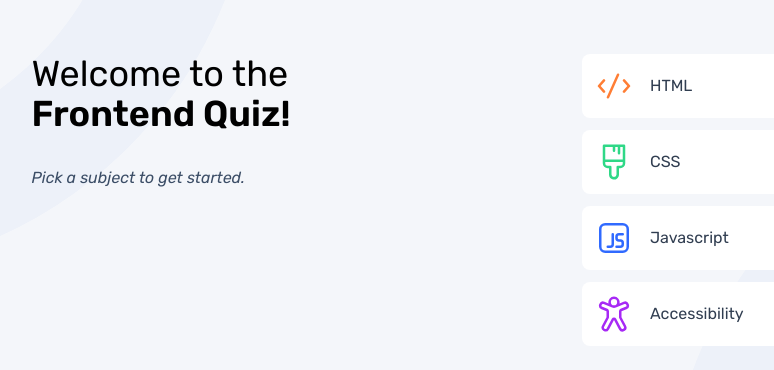
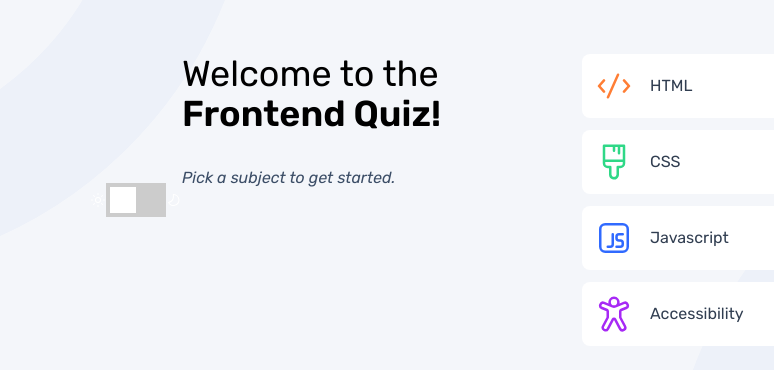
Before and after one commit to john-mathis/quiz, a Next.js app: page / in a window 1280 px wide. Shown: the part 200-570 px from the top of the page, without its empty margins (134-908 px from the left). Built offline with nearby package versions, Linux system fonts and the light colour scheme.

Commit message:
Temporary Toggle Mode component related edits. Added the css into the global stylesheet. Will convert into tailwind and refactor code in the component

```diff
--- a/app/components/ToggleMode/ToggleMode.tsx
+++ b/app/components/ToggleMode/ToggleMode.tsx
@@ -2,8 +2,6 @@
 import { useEffect, useState } from "react";
 import { useTheme } from "next-themes";
 import Image from "next/image";
-import { IoMoonOutline } from "react-icons/io5";
-import { IoSunnyOutline } from "react-icons/io5";
 
 export default function ToggleMode() {
   const [mounted, setMounted] = useState(false);
@@ -22,20 +20,61 @@ export default function ToggleMode() {
       title="Loading Light/Dark Toggle"
     />;
   }
-  if (resolvedTheme === "dark") {
+
+  // if (resolvedTheme === "dark") {
+  //   return (
+  //     <IoSunnyOutline
+  //       className="cursor-pointer"
+  //       onClick={() => setTheme("light")}
+  //     />
+  //   );
+  // }
+  // if (resolvedTheme === "light") {
+  //   return (
+  //     <IoMoonOutline
+  //       className="cursor-pointer"
+  //       onClick={() => setTheme("dark")}
+  //     />
+  //   );
+  // }
   return (
+    <section className="flex justify-end w-[20.43rem] md:w-[40rem] mx-auto">
+      {/* {resolvedTheme === "dark" ? (
         <IoSunnyOutline
           className="cursor-pointer"
           onClick={() => setTheme("light")}
         />
-    );
-  }
-  if (resolvedTheme === "light") {
-    return (
+      ) : (
         <IoMoonOutline
           className="cursor-pointer"
           onClick={() => setTheme("dark")}
         />
+      )} */}
+
+      <Image
+        src={`${
+          resolvedTheme === "dark"
+            ? "/icon-sun-dark.svg"
+            : "/icon-sun-light.svg"
+        }`}
+        alt={""}
+        width={16}
+        height={16}
+      />
+      <label className="switch">
+        <input
+          type="checkbox"
+          onClick={() => {
+            if (resolvedTheme === "light") {
+              setTheme("dark");
+            } else if (resolvedTheme === "dark") {
+              setTheme("light");
+            }
+          }}
+        />
+        <span className="slider round"></span>
+      </label>
+      <Image src={"/icon-moon-light.svg"} alt={""} width={16} height={16} />
+    </section>
   );
 }
-}
--- a/app/globals.css
+++ b/app/globals.css
@@ -18,3 +18,32 @@
 * {
   font-family: "Rubik", sans-serif;
 }
+
+/* The switch - the box around the slider */
+.switch {
+  @apply relative inline-block w-[60px] h-[34px];
+}
+
+/* Hide default HTML checkbox */
+.switch input {
+  @apply opacity-0 w-0 h-0;
+}
+
+/* The slider */
+.slider {
+  @apply absolute cursor-pointer bg-[#ccc] transition-[0.4s] inset-0 before:absolute before:content-[""] before:h-[26px] before:w-[26px] before:bg-[white] before:transition-[0.4s] before:left-1 before:bottom-1;
+  -webkit-transition: 0.4s;
+}
+.slider:before {
+  -webkit-transition: 0.4s;
+}
+input:checked + .slider {
+  @apply bg-[#2196F3] before:translate-x-[26px];
+}
+input:focus + .slider {
+  @apply shadow-[0_0_1px_#2196F3];
+}
+input:checked + .slider:before {
+  -webkit-transform: translateX(26px);
+  -ms-transform: translateX(26px);
+}
--- a/app/page.tsx
+++ b/app/page.tsx
@@ -3,8 +3,10 @@ import ToggleMode from "./components/ToggleMode/ToggleMode";
 import WelcomeHeader from "./components/WelcomeHeader/WelcomeHeader";
 
 export default function Home() {
+  // create a seperate component for this content and just import the single component instead of editing the main div on the root page.
   return (
     <main className="h-screen bg-cover bg-no-repeat bg-left-top bg-[url(/pattern-background-mobile-light.svg)] bg-[--light-grey] dark:bg-[--dark-navy] dark:bg-[url(/pattern-background-mobile-dark.svg)] md:bg-[url(/pattern-background-tablet-light.svg)] dark:md:bg-[url(/pattern-background-tablet-dark.svg)] md:bg-auto lg:flex lg:items-center lg:px-20 lg:bg-[url(/pattern-background-desktop-light.svg)] dark:lg:bg-[url(/pattern-background-desktop-dark.svg)] lg:bg-center lg:bg-cover">
+      <ToggleMode />
       <WelcomeHeader />
       <MenuSelection />
     </main>
```
Lines whose indentation alone changed are shown as unchanged.
